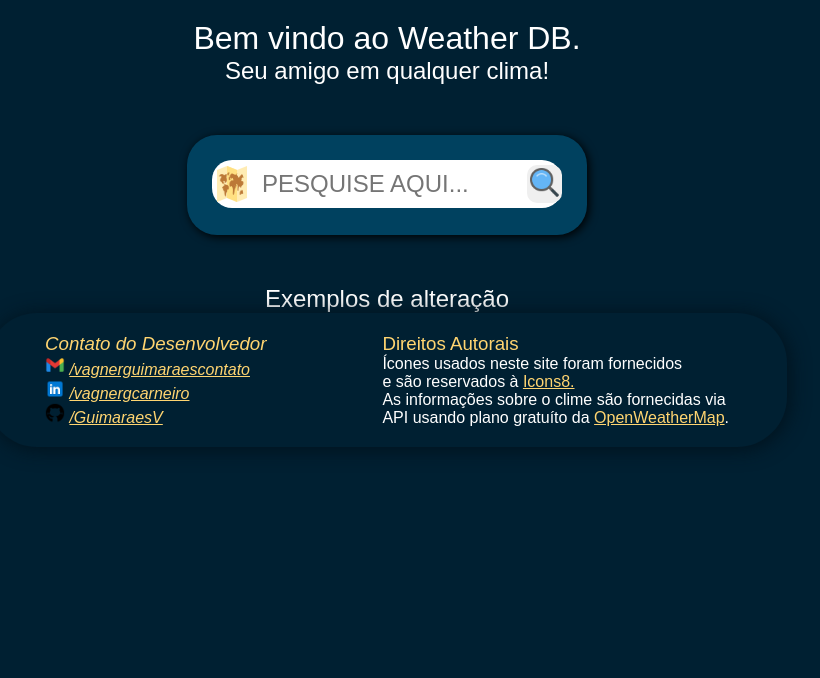
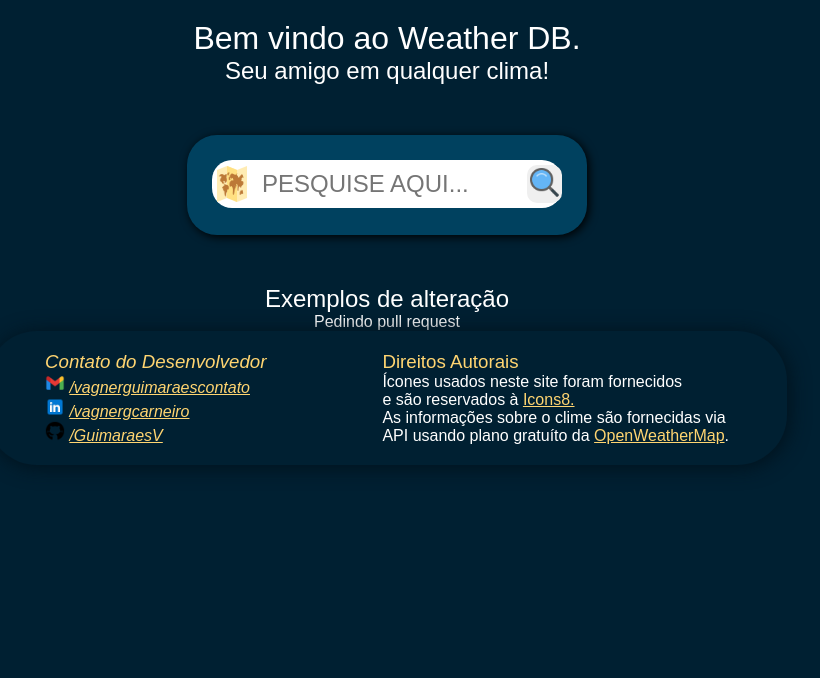
Before and after one commit to GuimaraesV/weatherApp, a plain HTML site: page index.html in a window 1280 px wide. Shown: the whole page, without its empty margins (253-1073 px from the left). Drawn offline with Linux system fonts and the light colour scheme.

Commit message:
Exemplo de push

```diff
--- a/index.html
+++ b/index.html
@@ -70,6 +70,7 @@
   </main>
 
   <h2>Exemplos de alteração</h2>
+  <p>Pedindo pull request</p>
 
   <footer>
 
```
Also changed, not shown: 1 other file.
